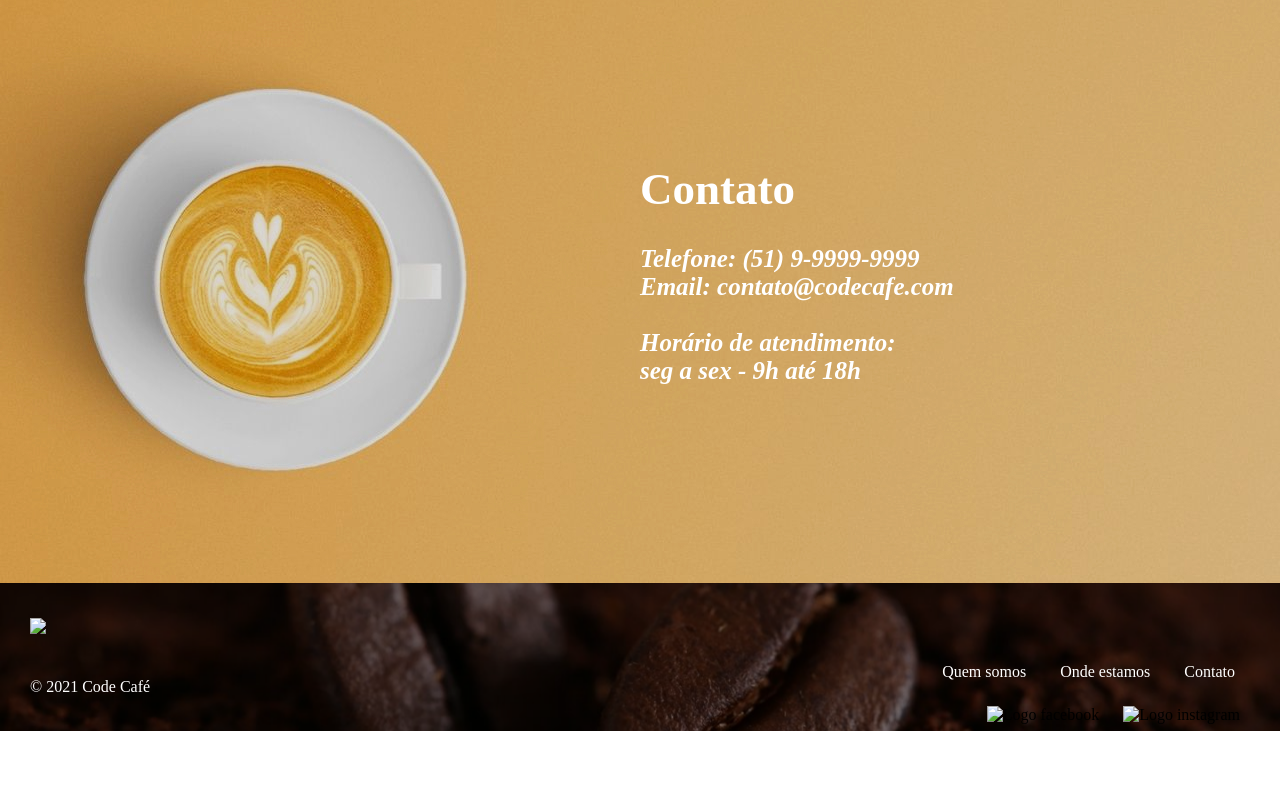
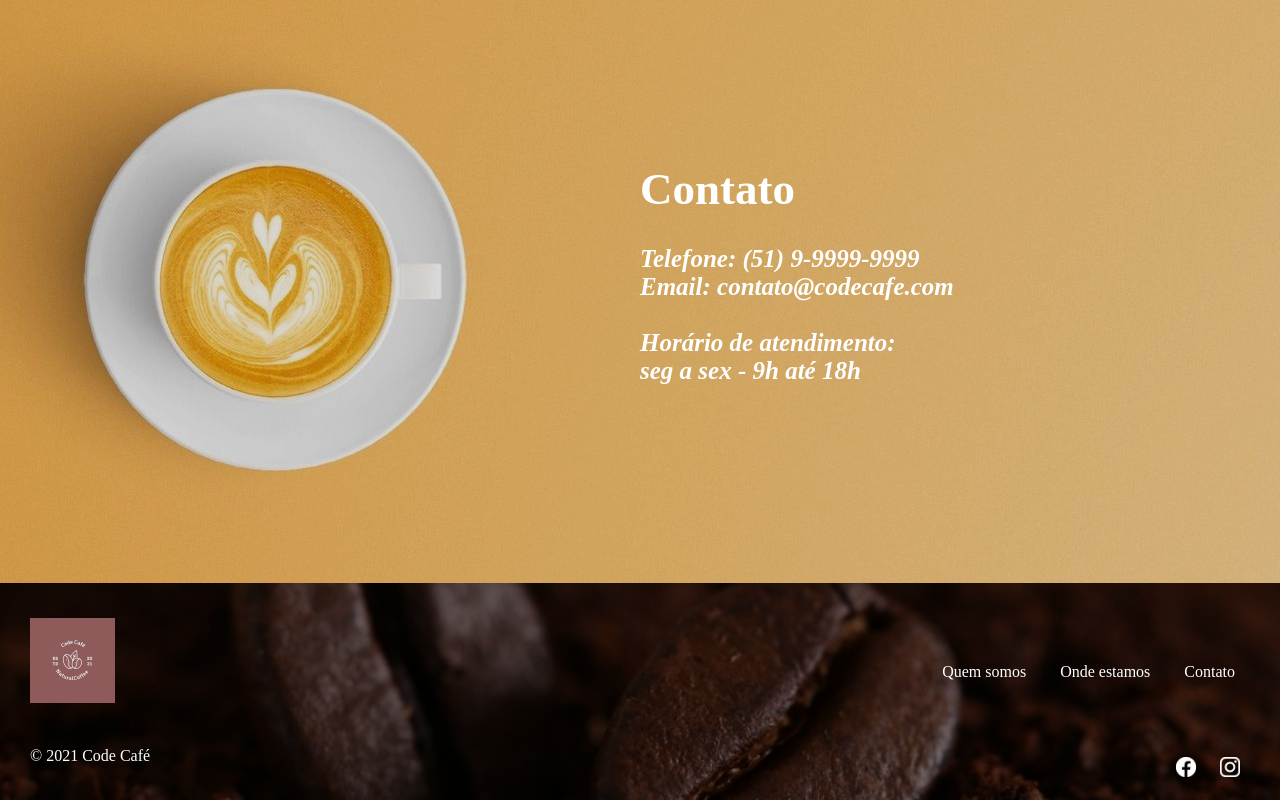
Before and after one commit to marcoantoniofranco/landing-page, a plain HTML site: page index.html in a window 1280 px wide. Shown: the part 2781-3581 px from the top of the page. Before the commit the page ends 3515 px from the top, so only its background shows below. Drawn offline with Linux system fonts and the light colour scheme; the site is published under a folder, as on GitHub Pages, so addresses that start at the root find nothing; a web font is replaced by a local one.

Commit message:
correção imagens

```diff
--- a/index.html
+++ b/index.html
@@ -90,7 +90,7 @@
 
         <footer class="rodape">
             <a href="index.html" class="logo">
-                <img src="/src/image/logo.jpg" />
+                <img src="./src/image/logo.jpg" />
             </a>
             <ul>
                 <li><a href="#quem-somos">Quem somos</a></li>
@@ -105,7 +105,7 @@
                             class="facebook"
                             title="Logo facebook"
                             alt="Logo facebook"
-                            src="/src/image/face.png"
+                            src="./src/image/face.png"
                         />
                     </a>
                     <a href="#" target="_blank">
@@ -113,7 +113,7 @@
                             class="instagram"
                             title="Logo instagram"
                             alt="Logo instagram"
-                            src="/src/image/insta.png"
+                            src="./src/image/insta.png"
                         />
                     </a>
                 </div>
```
